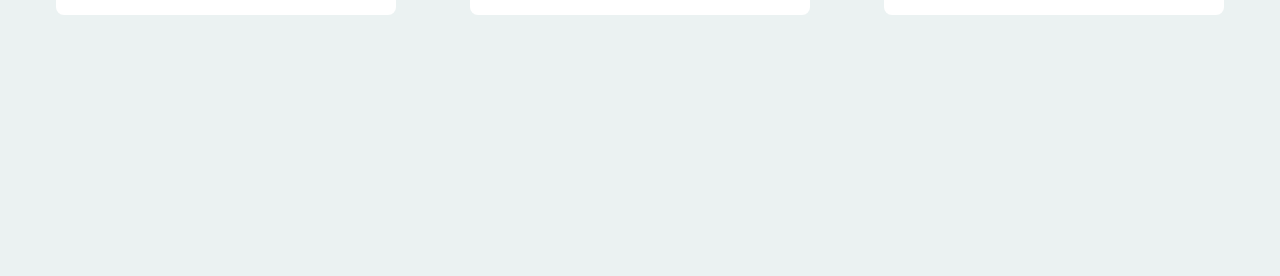
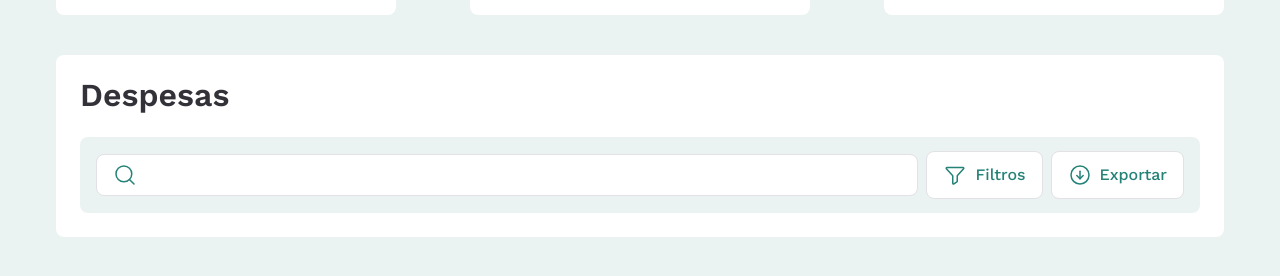
Before and after one commit to GuiSelair/finance.app, a Next.js app in the folder frontend/: page / in a window 1280 px wide. Shown: the part 420-696 px from the top of the page. Built offline with nearby package versions, Linux system fonts and the light colour scheme; no server answers; what use-context-selector would draw is missing.

Commit message:
Feat: Added table filter component

```diff
--- a/frontend/src/components/shared/Form/Input/index.tsx
+++ b/frontend/src/components/shared/Form/Input/index.tsx
@@ -1,5 +1,5 @@
-import { useState, forwardRef, RefObject } from 'react';
-import { Eye, EyeSlash, WarningCircle } from 'phosphor-react';
+import { useState, forwardRef } from 'react';
+import { Eye, EyeSlash, IconProps, WarningCircle } from 'phosphor-react';
 
 import {
 	Container,
@@ -11,7 +11,7 @@ import {
 
 interface InputProps extends React.InputHTMLAttributes<HTMLInputElement> {
 	label?: string;
-	icon?: React.ElementType;
+	icon?: React.ComponentType<IconProps>;
 	description?: string;
 	error?: string;
 }
--- a/frontend/src/components/shared/Form/Input/styles.ts
+++ b/frontend/src/components/shared/Form/Input/styles.ts
@@ -5,8 +5,7 @@ export const Container = styled.div`
 	flex-direction: column;
 
 	min-width: 6.25rem;
-	width: auto;
-	margin-bottom: 1rem;
+	width: 100%;
 `;
 
 export const LabelContainer = styled.div`
@@ -33,21 +32,24 @@ export const InputContainer = styled.div<InputContainerProps>`
 	width: 100%;
 	background: ${props => props.theme.colors.white};
 	border-radius: 8px;
-	padding: 14px;
-	border: 1px solid transparent;
+	padding: 0.5rem 1rem;
+	border: 1px solid ${props => props.theme.colors.gray100};
 
-	${props => props.hasError && css`
-		border-color: ${props => props.theme.colors.red500};
-	`};
+	${props =>
+		props.hasError &&
+		css`
+			border-color: ${props => props.theme.colors.red500};
+		`};
 
-	${props => props.hasFocus && css`
-		border-color: ${props => props.theme.colors.green500};
-	`};
+	${props =>
+		props.hasFocus &&
+		css`
+			border-color: ${props => props.theme.colors.green500};
+		`};
 
 	> svg {
-		width: 16px;
-		height: 16px;
 		margin-right: 8px;
+		color: ${props => props.theme.colors.green500};
 	}
 
 	button {
@@ -67,6 +69,7 @@ export const InputContainer = styled.div<InputContainerProps>`
 		flex: 1;
 		background: transparent;
 		border: 0;
+		color: ${props => props.theme.colors.gray400};
 
 		&::placeholder {
 			color: ${props => props.theme.colors.gray300};
@@ -89,8 +92,8 @@ export const Error = styled.div`
 	font-size: ${props => props.theme.fontSizes.small};
 
 	> svg {
-		width: 16px;
-		height: 16px;
+		width: 24px;
+		height: 24px;
 		margin-right: 8px;
 	}
 `;
--- /dev/null
+++ b/frontend/src/components/shared/Table/index.tsx
@@ -0,0 +1,5 @@
+import { TableContainer } from './styles';
+
+export default function Table() {
+	return <TableContainer></TableContainer>;
+}
--- /dev/null
+++ b/frontend/src/components/shared/Table/styles.ts
@@ -0,0 +1,6 @@
+import styled from 'styled-components';
+
+export const TableContainer = styled.div`
+	display: flex;
+	flex-direction: column;
+`;
--- a/frontend/src/layouts/BaseLayout.tsx
+++ b/frontend/src/layouts/BaseLayout.tsx
@@ -17,7 +17,7 @@ export const BaseLayout = ({ children }: BaseLayoutProps) => {
 			<BackgroundHero>
 				<BaseContent>
 					<Header />
-					<SessionLayout title="Dashboard">{children}</SessionLayout>
+					<SessionLayout>{children}</SessionLayout>
 				</BaseContent>
 			</BackgroundHero>
 		</BaseContainer>
--- a/frontend/src/layouts/SessionLayout.tsx
+++ b/frontend/src/layouts/SessionLayout.tsx
@@ -16,7 +16,7 @@ export const SessionLayout = ({ children }: PropsWithChildren) => {
 		<>
 			<SessionContainer>
 				<SessionDetails>
-					<h1>{sessionNavigationMap.title}</h1>
+					<h1>{sessionNavigationMap?.title}</h1>
 					{primaryPageSelected === 'home' && (
 						<Welcome>
 							Bom dia, <strong>Guilherme</strong>
--- a/frontend/src/pages/index.tsx
+++ b/frontend/src/pages/index.tsx
@@ -1,11 +1,28 @@
+import {
+	Coins,
+	CoinVertical,
+	Wallet,
+	MagnifyingGlass,
+	Funnel,
+	ArrowCircleDown,
+} from 'phosphor-react';
+
 import SummaryCard from '@/components/pages/home/SummaryCard';
-import { HomeContainer } from '@/styles/pages/home.style';
-import { Coins, CoinVertical, Wallet } from 'phosphor-react';
+import Table from '@/components/shared/Table';
+import { Input } from '@/components/shared/Form/Input';
+
+import {
+	HomeContainer,
+	ListExpenses,
+	Summary,
+	FilterContainer,
+	FilterButton,
+} from '@/styles/pages/home.style';
 
 export default function Home(): JSX.Element {
 	return (
 		<HomeContainer>
-			<div>
+			<Summary>
 				<SummaryCard
 					title="Total de gastos"
 					value={1800}
@@ -23,7 +40,27 @@ export default function Home(): JSX.Element {
 					variant="success"
 					icon={() => <Wallet size={24} />}
 				/>
-			</div>
+			</Summary>
+			<ListExpenses>
+				<header>
+					<div>
+						<h2>Despesas</h2>
+					</div>
+					<div></div>
+				</header>
+				<FilterContainer>
+					<Input icon={() => <MagnifyingGlass size={24} />} />
+					<FilterButton>
+						<Funnel size={24} />
+						Filtros
+					</FilterButton>
+					<FilterButton>
+						<ArrowCircleDown size={24} />
+						Exportar
+					</FilterButton>
+				</FilterContainer>
+				<Table />
+			</ListExpenses>
 		</HomeContainer>
 	);
 }
--- a/frontend/src/styles/pages/home.style.ts
+++ b/frontend/src/styles/pages/home.style.ts
@@ -3,11 +3,72 @@ import styled from 'styled-components';
 export const HomeContainer = styled.div`
 	width: 100%;
 	height: 800px;
+`;
 
-	> div {
-		display: grid;
-		grid-template-columns: repeat(3, 1fr);
-		gap: 74px;
+export const Summary = styled.div`
+	display: grid;
+	grid-template-columns: repeat(3, 1fr);
+	gap: 74px;
+	align-items: center;
+	margin-bottom: 2.5rem;
+`;
+
+export const ListExpenses = styled.main`
+	background: ${props => props.theme.colors.white};
+	padding: 1.5rem;
+	border-radius: 8px;
+
+	> header {
+		display: flex;
 		align-items: center;
+		justify-content: space-between;
+
+		h2 {
+			font-size: ${props => props.theme.fontSizes.large};
+			color: ${props => props.theme.colors.gray400};
+			line-height: 105%;
+			font-weight: 600;
+		}
 	}
 `;
+
+/**
+ * FILTRO
+ */
+
+export const FilterContainer = styled.section`
+	display: flex;
+	align-items: center;
+
+	background: ${props => props.theme.colors.green100};
+	padding: 0.875rem 1rem;
+	border-radius: 8px;
+	margin-top: 1.5rem;
+
+	gap: 0.5rem;
+`;
+
+export const FilterButton = styled.button`
+	all: unset;
+	border: 1px solid ${props => props.theme.colors.gray100};
+	background: ${props => props.theme.colors.white};
+	color: ${props => props.theme.colors.green500};
+	padding: 0.7rem 1rem;
+	font-weight: 500;
+	border-radius: 8px;
+	font-size: ${props => props.theme.fontSizes.regular};
+
+	display: flex;
+	align-items: center;
+	justify-content: center;
+
+	> svg {
+		margin-right: 0.5rem;
+	}
+
+	cursor: pointer;
+
+	&:hover {
+		filter: opacity(0.8);
+	}
+`;
```
